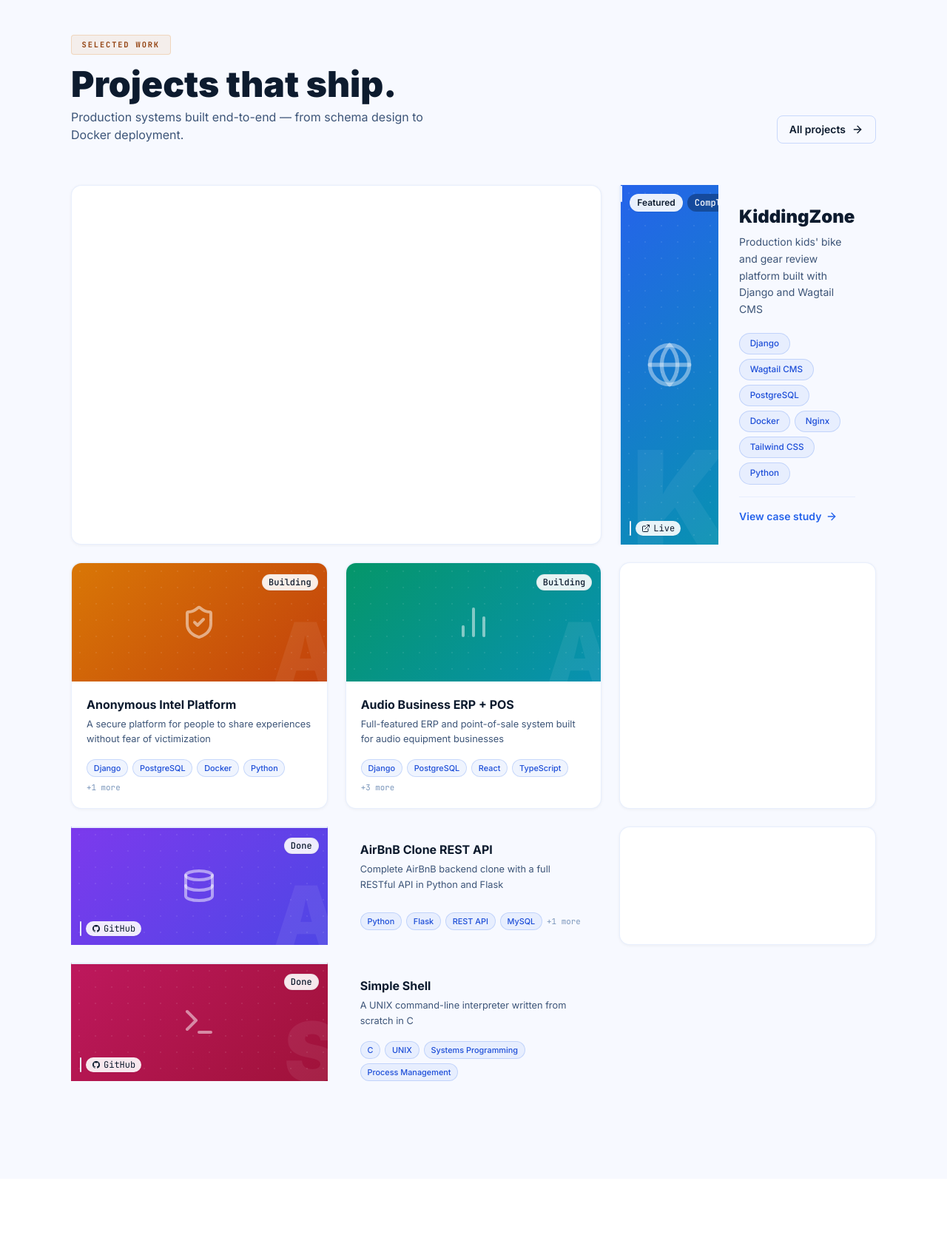
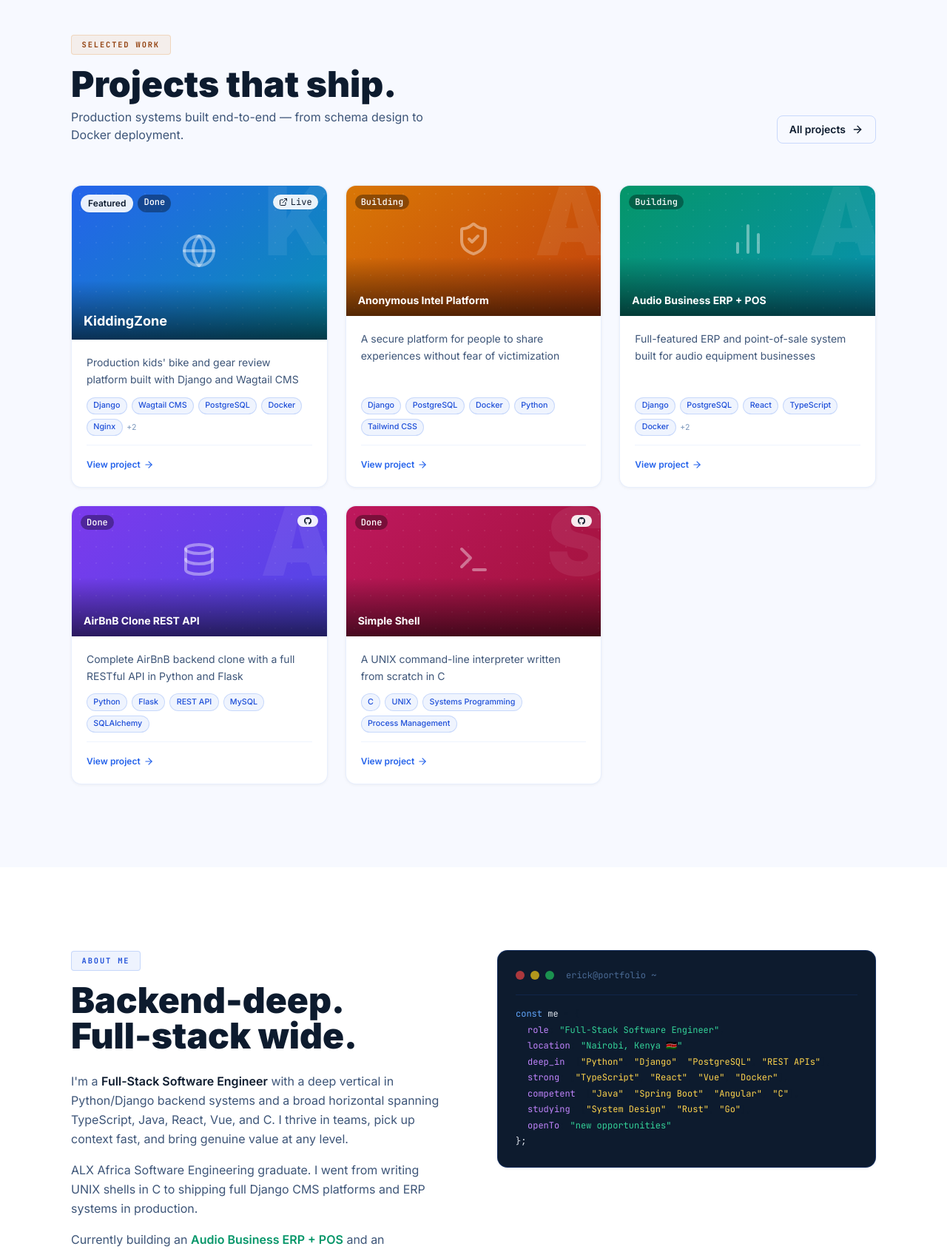
Before and after one commit to awinooliyo/my-portfolio, a Django app: page / in a window 1280 px wide. Shown: the part 1059-2751 px from the top of the page at 74% size. Run offline with Django 5.2, Linux system fonts and the light colour scheme; data comes from the database, SQL or seed files in the repository; data that the repository does not hold is empty; some libraries are stand-ins or nearby versions.

Commit message:
Fix project card layout, improve CTA contrast, add requirements.txt
- Fix nested <a> anchor bug that fragmented cards into separate DOM elements;
  outer card is now a <div onclick> so GitHub/Live links inside are valid HTML
- Fix cta-banner text contrast on dark background (white heading, #94b4d4 body)
- Add requirements.txt for Railway/Render deployment

```diff
--- a/portfolio/templates/portfolio/home.html
+++ b/portfolio/templates/portfolio/home.html
@@ -177,124 +177,49 @@
       {% cycle '#2563eb,#0891b2' '#d97706,#c2410c' '#059669,#0891b2' '#7c3aed,#4f46e5' '#be185d,#9f1239' '#0369a1,#065f46' as cover_grad silent %}
       {% cycle 'globe' 'shield-check' 'bar-chart-2' 'database' 'terminal' 'layers' as cover_icon silent %}
 
-      {% if forloop.first %}
-      {# ── Featured card — 2-column wide ── #}
-      <a href="{{ project.get_absolute_url }}"
-         class="card group md:col-span-2 overflow-hidden hover:shadow-2xl hover:-translate-y-1 transition-all duration-300 reveal">
-        <div class="flex flex-col sm:flex-row" style="min-height: 260px;">
+      <div onclick="window.location.href='{{ project.get_absolute_url }}'"
+           class="card group overflow-hidden hover:shadow-xl hover:-translate-y-0.5 transition-all duration-300 flex flex-col reveal reveal-delay-{{ forloop.counter }} cursor-pointer">
 
-          {# Cover — fixed height on mobile, auto on desktop (stretches with content) #}
-          <div class="relative w-full h-52 sm:h-auto sm:w-[38%] flex-shrink-0 overflow-hidden"
-               style="background: linear-gradient(140deg, {{ cover_grad }});">
-            {% if project.image %}
-              <img src="{{ project.image.url }}" alt="{{ project.title }}"
-                   class="absolute inset-0 w-full h-full object-cover group-hover:scale-105 transition-transform duration-700">
-            {% else %}
-              {# Dot texture #}
-              <div class="absolute inset-0 opacity-[0.08]"
-                   style="background-image:radial-gradient(circle,white 1px,transparent 1px);background-size:22px 22px;"></div>
-              {# Faint monogram watermark #}
-              <div class="absolute -bottom-6 -right-4 leading-none select-none pointer-events-none"
-                   style="font-size:min(40vw,11rem); font-weight:900; color:rgba(255,255,255,0.06);">{{ project.title|first|upper }}</div>
-              {# Large centered icon #}
-              <div class="absolute inset-0 flex items-center justify-center">
-                <i data-lucide="{{ cover_icon }}" class="w-16 h-16 text-white/40"></i>
-              </div>
-            {% endif %}
-            {# Badges over cover #}
-            <div class="absolute top-3 left-3 flex gap-1.5">
-              <span class="text-xs font-semibold px-2.5 py-1 rounded-full bg-white/90 text-[#0d1b2e] shadow-sm">
-                Featured
-              </span>
-              <span class="text-xs font-medium px-2.5 py-1 rounded-full bg-black/30 text-white backdrop-blur-sm font-mono">
-                {{ project.get_status_display }}
-              </span>
+        {# Cover — gradient, icon, title all in one cohesive block #}
+        <div class="relative flex-shrink-0 overflow-hidden {% if forloop.first %}h-52{% else %}h-44{% endif %}"
+             style="background: linear-gradient(140deg, {{ cover_grad }});">
+          {% if project.image %}
+            <img src="{{ project.image.url }}" alt="{{ project.title }}"
+                 class="absolute inset-0 w-full h-full object-cover group-hover:scale-105 transition-transform duration-700">
+          {% else %}
+            <div class="absolute inset-0 opacity-[0.07]"
+                 style="background-image:radial-gradient(circle,white 1px,transparent 1px);background-size:22px 22px;"></div>
+            <div class="absolute -top-4 -right-3 leading-none select-none pointer-events-none"
+                 style="font-size:8rem; font-weight:900; color:rgba(255,255,255,0.07);">{{ project.title|first|upper }}</div>
+            <div class="absolute inset-0 flex items-center justify-center pb-8">
+              <i data-lucide="{{ cover_icon }}" class="w-12 h-12 text-white/40"></i>
             </div>
-            {% if project.live_url or project.github_url %}
-            <div class="absolute bottom-3 left-3 flex gap-1.5">
-              {% if project.github_url %}
-              <a href="{{ project.github_url }}" target="_blank" rel="noopener" onclick="event.stopPropagation()"
-                 class="inline-flex items-center gap-1 text-xs bg-white/90 hover:bg-white text-[#0d1b2e] px-2 py-0.5 rounded-full shadow-sm transition font-mono">
-                <svg class="w-3 h-3" viewBox="0 0 24 24" fill="currentColor"><path d="M12 2C6.477 2 2 6.484 2 12.017c0 4.425 2.865 8.18 6.839 9.504.5.092.682-.217.682-.483 0-.237-.008-.868-.013-1.703-2.782.605-3.369-1.343-3.369-1.343-.454-1.158-1.11-1.466-1.11-1.466-.908-.62.069-.608.069-.608 1.003.07 1.531 1.032 1.531 1.032.892 1.53 2.341 1.088 2.91.832.092-.647.35-1.088.636-1.338-2.22-.253-4.555-1.113-4.555-4.951 0-1.093.39-1.988 1.029-2.688-.103-.253-.446-1.272.098-2.65 0 0 .84-.27 2.75 1.026A9.564 9.564 0 0112 6.844c.85.004 1.705.115 2.504.337 1.909-1.296 2.747-1.027 2.747-1.027.546 1.379.202 2.398.1 2.651.64.7 1.028 1.595 1.028 2.688 0 3.848-2.339 4.695-4.566 4.943.359.309.678.92.678 1.855 0 1.338-.012 2.419-.012 2.747 0 .268.18.58.688.482A10.019 10.019 0 0022 12.017C22 6.484 17.522 2 12 2z"/></svg>
-                GitHub
-              </a>
-              {% endif %}
-              {% if project.live_url %}
-              <a href="{{ project.live_url }}" target="_blank" rel="noopener" onclick="event.stopPropagation()"
-                 class="inline-flex items-center gap-1 text-xs bg-white/90 hover:bg-white text-[#0d1b2e] px-2 py-0.5 rounded-full shadow-sm transition font-mono">
-                <i data-lucide="external-link" class="w-3 h-3"></i> Live
-              </a>
-              {% endif %}
-            </div>
-            {% endif %}
+          {% endif %}
+
+          {# Scrim so title text always reads clearly over any gradient #}
+          <div class="absolute bottom-0 inset-x-0 h-20 bg-gradient-to-t from-black/60 to-transparent"></div>
+
+          {# Project title — anchored inside the cover, bridging cover and body #}
+          <div class="absolute bottom-0 inset-x-0 px-4 pb-3">
+            <h3 class="{% if forloop.first %}text-lg{% else %}text-sm{% endif %} font-bold text-white leading-snug line-clamp-2 group-hover:opacity-90 transition-opacity">
+              {{ project.title }}
+            </h3>
           </div>
 
-          {# Content #}
-          <div class="flex-1 p-7 flex flex-col justify-between gap-5">
-            <div>
-              <h3 class="text-2xl font-black text-[#0d1b2e] mb-2 group-hover:text-[#2563eb] transition-colors leading-tight">
-                {{ project.title }}
-              </h3>
-              <p class="text-[#3d5578] text-sm leading-relaxed">
-                {{ project.tagline }}
-              </p>
-            </div>
-            <div>
-              <div class="flex flex-wrap gap-1.5 mb-4">
-                {% for tech in project.tech_stack|slice:":7" %}
-                <span class="chip chip-backend" style="font-size:0.73rem;">{{ tech }}</span>
-                {% endfor %}
-                {% if project.tech_stack|length > 7 %}
-                <span class="text-xs text-[#7a96bb] font-mono self-center">+{{ project.tech_stack|length|add:"-7" }}</span>
-                {% endif %}
-              </div>
-              <div class="flex items-center pt-4 border-t border-[rgba(37,99,235,0.08)]">
-                <span class="inline-flex items-center gap-1.5 text-sm font-semibold text-[#2563eb] group-hover:gap-2.5 transition-all">
-                  View case study <i data-lucide="arrow-right" class="w-4 h-4"></i>
-                </span>
-              </div>
-            </div>
-          </div>
-
-        </div>
-      </a>
-
-      {% else %}
-      {# ── Standard card ── #}
-      <a href="{{ project.get_absolute_url }}"
-         class="card group overflow-hidden hover:shadow-lg hover:-translate-y-1 transition-all duration-300 flex flex-col reveal reveal-delay-{{ forloop.counter }}">
-
-        {# Cover #}
-        <div class="relative h-40 overflow-hidden flex-shrink-0"
-             style="background: linear-gradient(135deg, {{ cover_grad }});">
-          {% if project.image %}
-            <img src="{{ project.image.url }}" alt="{{ project.title }}"
-                 class="absolute inset-0 w-full h-full object-cover group-hover:scale-105 transition-transform duration-500">
-          {% else %}
-            {# Dot texture #}
-            <div class="absolute inset-0 opacity-[0.08]"
-                 style="background-image: radial-gradient(circle, white 1px, transparent 1px); background-size: 22px 22px;"></div>
-            {# Faint oversized monogram as background texture #}
-            <div class="absolute -bottom-4 -right-4 leading-none select-none pointer-events-none"
-                 style="font-size:7rem; font-weight:900; color:rgba(255,255,255,0.07);">{{ project.title|first|upper }}</div>
-            {# Centered icon — the primary visual anchor #}
-            <div class="absolute inset-0 flex items-center justify-center">
-              <i data-lucide="{{ cover_icon }}" class="w-12 h-12 text-white/50"></i>
-            </div>
-          {% endif %}
-          {# Status badge top-right #}
-          <div class="absolute top-3 right-3">
-            <span class="text-xs font-medium px-2 py-0.5 rounded-full bg-white/90 text-[#0d1b2e] shadow-sm font-mono border border-black/5">
+          {# Status pill — top left #}
+          <div class="absolute top-3 left-3 flex gap-1.5">
+            {% if forloop.first %}<span class="text-xs font-semibold px-2.5 py-1 rounded-full bg-white/90 text-[#0d1b2e] shadow-sm">Featured</span>{% endif %}
+            <span class="text-xs font-medium px-2 py-0.5 rounded-full bg-black/35 text-white font-mono">
               {% if project.status == 'in_progress' %}Building{% elif project.status == 'archived' %}Archived{% else %}Done{% endif %}
             </span>
           </div>
-          {# GitHub/Live badges bottom-left #}
-          <div class="absolute bottom-3 left-3 flex gap-1.5">
+
+          {# GitHub / Live — top right (valid anchors since outer is a div) #}
+          <div class="absolute top-3 right-3 flex gap-1.5">
             {% if project.github_url %}
             <a href="{{ project.github_url }}" target="_blank" rel="noopener" onclick="event.stopPropagation()"
                class="inline-flex items-center gap-1 text-xs bg-white/90 hover:bg-white text-[#0d1b2e] px-2 py-0.5 rounded-full shadow-sm transition font-mono">
               <svg class="w-3 h-3" viewBox="0 0 24 24" fill="currentColor"><path d="M12 2C6.477 2 2 6.484 2 12.017c0 4.425 2.865 8.18 6.839 9.504.5.092.682-.217.682-.483 0-.237-.008-.868-.013-1.703-2.782.605-3.369-1.343-3.369-1.343-.454-1.158-1.11-1.466-1.11-1.466-.908-.62.069-.608.069-.608 1.003.07 1.531 1.032 1.531 1.032.892 1.53 2.341 1.088 2.91.832.092-.647.35-1.088.636-1.338-2.22-.253-4.555-1.113-4.555-4.951 0-1.093.39-1.988 1.029-2.688-.103-.253-.446-1.272.098-2.65 0 0 .84-.27 2.75 1.026A9.564 9.564 0 0112 6.844c.85.004 1.705.115 2.504.337 1.909-1.296 2.747-1.027 2.747-1.027.546 1.379.202 2.398.1 2.651.64.7 1.028 1.595 1.028 2.688 0 3.848-2.339 4.695-4.566 4.943.359.309.678.92.678 1.855 0 1.338-.012 2.419-.012 2.747 0 .268.18.58.688.482A10.019 10.019 0 0022 12.017C22 6.484 17.522 2 12 2z"/></svg>
-              GitHub
             </a>
             {% endif %}
             {% if project.live_url %}
@@ -306,25 +231,26 @@
           </div>
         </div>
 
-        {# Content #}
+        {# Body — tagline, chips, CTA. Title is already in cover above. #}
         <div class="p-5 flex flex-col flex-1">
-          <h3 class="font-bold text-[#0d1b2e] mb-1.5 group-hover:text-[#2563eb] transition-colors line-clamp-2 leading-snug">
-            {{ project.title }}
-          </h3>
-          <p class="text-[#3d5578] text-sm leading-relaxed flex-1 line-clamp-2 mb-4" style="font-size:0.8rem;">
+          <p class="text-[#3d5578] text-sm leading-relaxed flex-1 line-clamp-2 mb-3">
             {{ project.tagline }}
           </p>
-          <div class="flex flex-wrap gap-1.5">
-            {% for tech in project.tech_stack|slice:":4" %}
-            <span class="chip chip-backend" style="font-size:0.68rem; padding:0.18rem 0.55rem;">{{ tech }}</span>
+          <div class="flex flex-wrap gap-1.5 mb-3">
+            {% for tech in project.tech_stack|slice:":5" %}
+            <span class="chip chip-backend" style="font-size:0.67rem; padding:0.16rem 0.52rem;">{{ tech }}</span>
             {% endfor %}
-            {% if project.tech_stack|length > 4 %}
-            <span style="font-size:0.68rem;" class="text-[#7a96bb] font-mono self-center">+{{ project.tech_stack|length|add:"-4" }} more</span>
+            {% if project.tech_stack|length > 5 %}
+            <span class="text-[#7a96bb] font-mono self-center" style="font-size:0.67rem;">+{{ project.tech_stack|length|add:"-5" }}</span>
             {% endif %}
           </div>
+          <div class="pt-3 border-t border-[rgba(37,99,235,0.08)]">
+            <span class="inline-flex items-center gap-1 text-xs font-semibold text-[#2563eb] group-hover:gap-1.5 transition-all">
+              View project <i data-lucide="arrow-right" class="w-3.5 h-3.5"></i>
+            </span>
+          </div>
         </div>
-      </a>
-      {% endif %}
+      </div>
 
       {% endfor %}
     </div>
--- a/portfolio/templates/portfolio/process.html
+++ b/portfolio/templates/portfolio/process.html
@@ -216,10 +216,10 @@
     <div class="cta-banner p-10 md:p-14 mb-12 reveal">
       <div class="max-w-xl">
         <span class="label label-green mb-4">Free Discovery Call</span>
-        <h2 class="text-3xl md:text-4xl font-black text-[#0d1b2e] mb-3 leading-tight">
+        <h2 class="text-3xl md:text-4xl font-black text-white mb-3 leading-tight">
           Let's talk about your project.
         </h2>
-        <p class="text-[#3d5578] mb-8 leading-relaxed">
+        <p class="text-[#94b4d4] mb-8 leading-relaxed">
           Book a free 30-minute call. I'll ask questions, listen carefully, and tell you honestly whether I can help — and what it would take.
         </p>
         <a href="{% url 'work_with_me' %}#book" class="btn-primary">
```
Also changed, not shown: portfolio/templates/portfolio/projects_list.html (+42 -35 lines), requirements.txt (added, +7 -0 lines).
